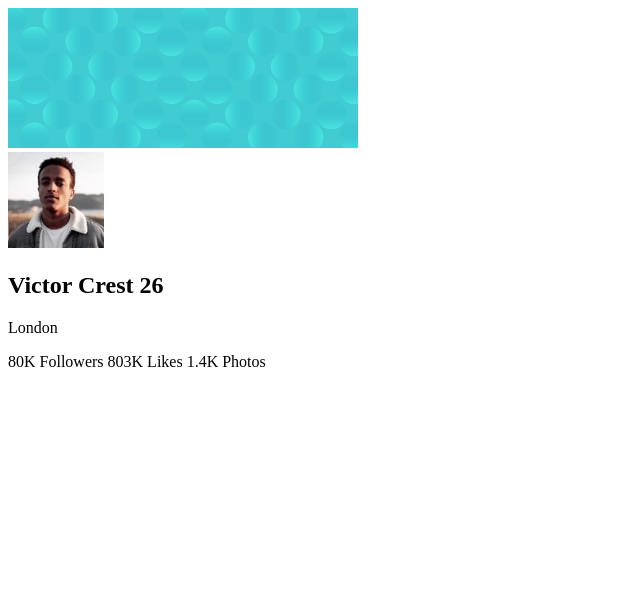
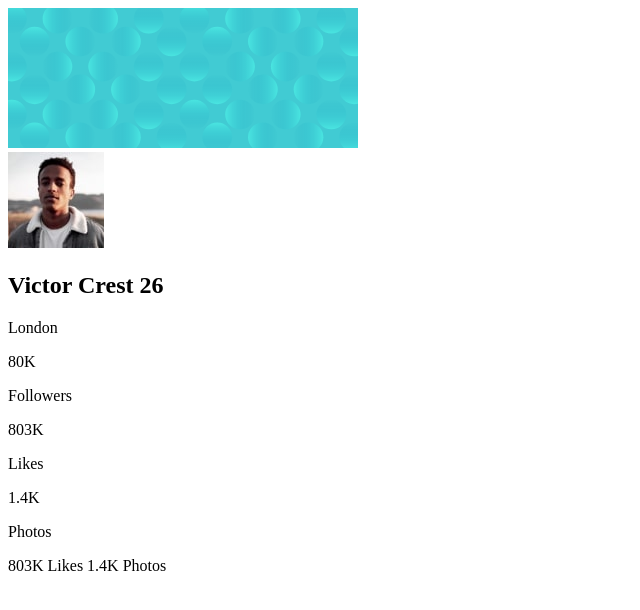
Before and after one commit to cnwanneka/profile-card-component, a plain HTML site: page index.html in a window 1280 px wide. Shown: the whole page, without its empty margins (0-640 px from the left). Drawn offline with Linux system fonts and the light colour scheme.

Commit message:
added values to the footer

```diff
--- a/index.html
+++ b/index.html
@@ -16,13 +16,22 @@
         <h2>Victor Crest <span></span>26</h2>
         <p>London</p>
         <div class="footer">
-
+          <div>
+            <p class="num">80K</p>
+            <p>Followers</p>
+          </div>
+          <div>
+            <p class="num">803K</p>
+            <p>Likes</p>
+          </div>
+          <div>
+            <p class="num">1.4K</p>
+            <p>Photos</p>
+          </div>
         </div>
       </div>
     </div>
   </div>
-  80K
-  Followers
 
   803K
   Likes
```
